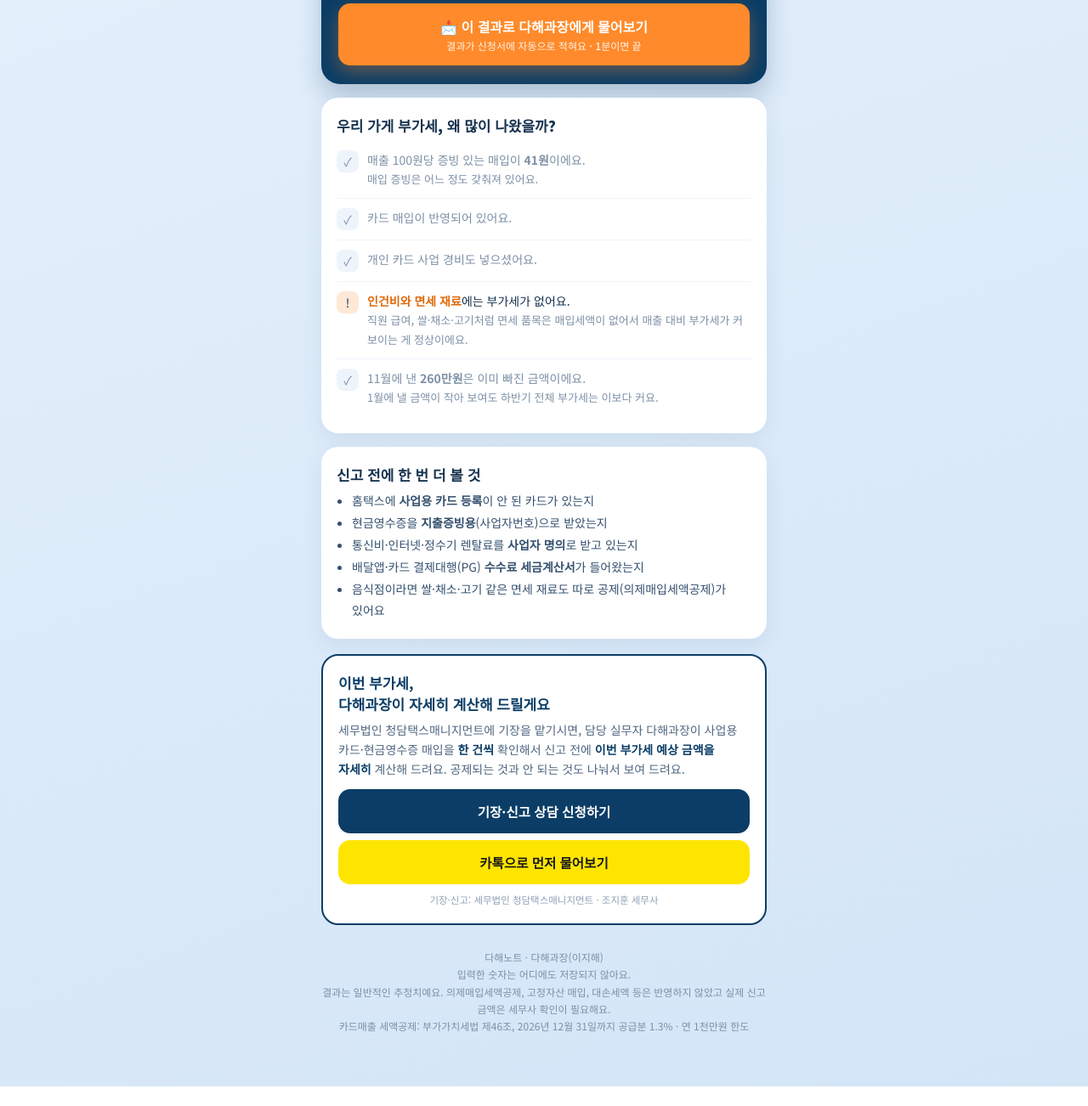
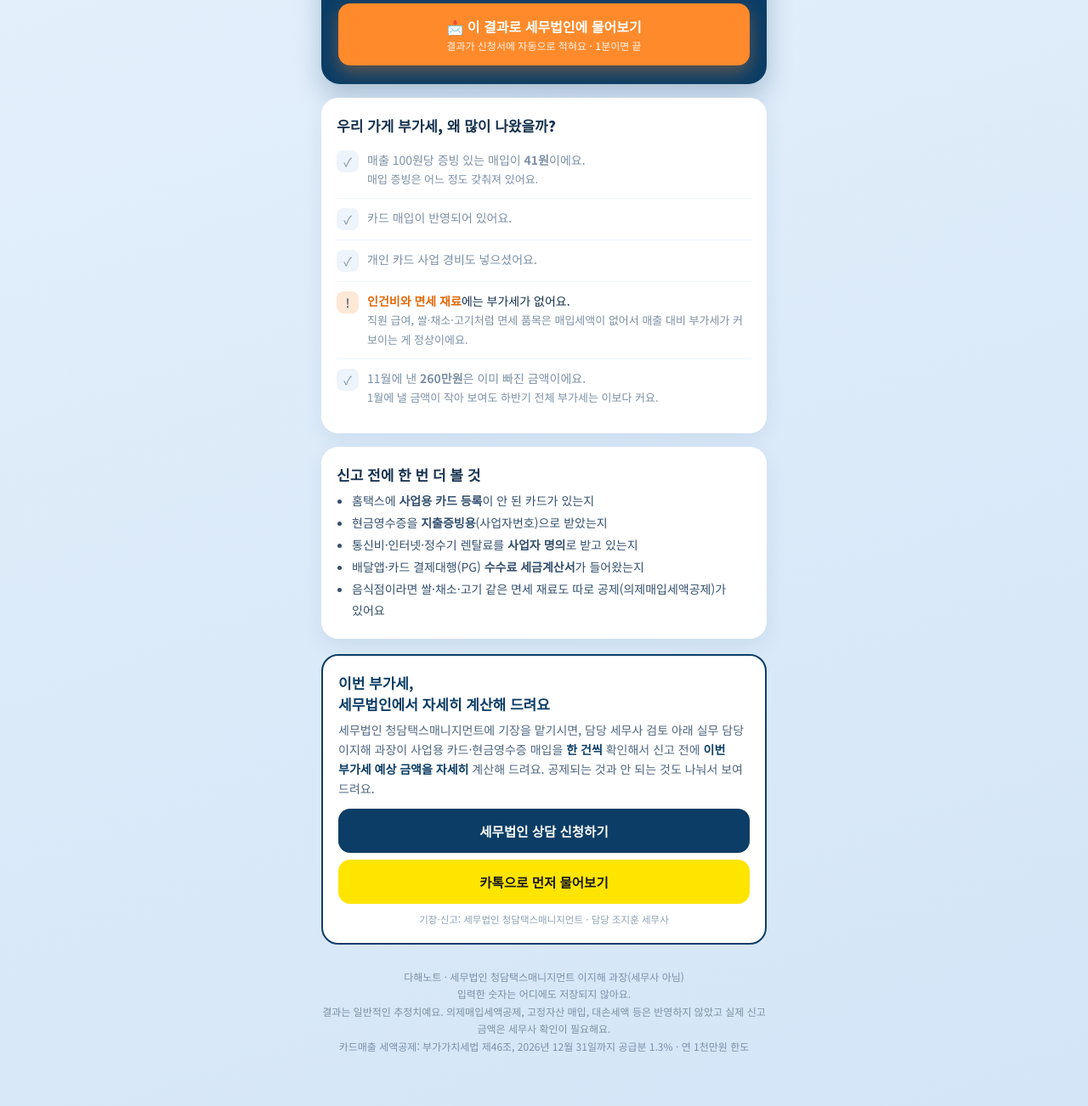
Before and after one commit to dahaenotebiz-cmyk/dahaenote, a plain HTML site: page tools/vat/index.html in a window 1280 px wide. Shown: the part 2698-4000 px from the top of the page at 85% size. Before the commit the page ends 3977 px from the top, so only its background shows below. Drawn offline with Linux system fonts and the light colour scheme.

Commit message:
소속·담당 세무사 표기 정리(tools/vat)

```diff
--- a/tools/vat/index.html
+++ b/tools/vat/index.html
@@ -197,7 +197,7 @@ details.help ul{margin:8px 0 2px 18px;font-size:13px;color:#4F6680;line-height:1
       <button class="b1" id="btnImg">결과 이미지 저장</button>
       <button class="b2" id="btnShare">카톡으로 보내기</button>
     </div>
-    <a id="consultBtn" class="consult" href="https://docs.google.com/forms/d/e/1FAIpQLSeA7ttgsoYLODeBgrKjZz6mYSFmJhpiciCo7N3n1YZT-D1X8w/viewform" target="_blank" rel="noopener">📩 이 결과로 다해과장에게 물어보기<small>결과가 신청서에 자동으로 적혀요 · 1분이면 끝</small></a>
+    <a id="consultBtn" class="consult" href="https://docs.google.com/forms/d/e/1FAIpQLSeA7ttgsoYLODeBgrKjZz6mYSFmJhpiciCo7N3n1YZT-D1X8w/viewform" target="_blank" rel="noopener">📩 이 결과로 세무법인에 물어보기<small>결과가 신청서에 자동으로 적혀요 · 1분이면 끝</small></a>
   </div>
 
   <div class="box why">
@@ -217,14 +217,14 @@ details.help ul{margin:8px 0 2px 18px;font-size:13px;color:#4F6680;line-height:1
   </div>
 
   <div class="cta">
-    <b>이번 부가세,<br>다해과장이 자세히 계산해 드릴게요</b>
-    <p>세무법인 청담택스매니지먼트에 기장을 맡기시면, 담당 실무자 다해과장이 사업용 카드·현금영수증 매입을 <b>한 건씩</b> 확인해서 신고 전에 <b>이번 부가세 예상 금액을 자세히</b> 계산해 드려요. 공제되는 것과 안 되는 것도 나눠서 보여 드려요.</p>
-    <a href="https://docs.google.com/forms/d/e/1FAIpQLSeA7ttgsoYLODeBgrKjZz6mYSFmJhpiciCo7N3n1YZT-D1X8w/viewform" target="_blank" rel="noopener">기장·신고 상담 신청하기</a>
+    <b>이번 부가세,<br>세무법인에서 자세히 계산해 드려요</b>
+    <p>세무법인 청담택스매니지먼트에 기장을 맡기시면, 담당 세무사 검토 아래 실무 담당 이지해 과장이 사업용 카드·현금영수증 매입을 <b>한 건씩</b> 확인해서 신고 전에 <b>이번 부가세 예상 금액을 자세히</b> 계산해 드려요. 공제되는 것과 안 되는 것도 나눠서 보여 드려요.</p>
+    <a href="https://docs.google.com/forms/d/e/1FAIpQLSeA7ttgsoYLODeBgrKjZz6mYSFmJhpiciCo7N3n1YZT-D1X8w/viewform" target="_blank" rel="noopener">세무법인 상담 신청하기</a>
     <a class="k" href="https://open.kakao.com/o/s9Iptnbf" target="_blank" rel="noopener">카톡으로 먼저 물어보기</a>
-    <div class="firm">기장·신고: 세무법인 청담택스매니지먼트 · 조지훈 세무사</div>
+    <div class="firm">기장·신고: 세무법인 청담택스매니지먼트 · 담당 조지훈 세무사</div>
   </div>
 
-  <div class="foot">다해노트 · 다해과장(이지해)<br>입력한 숫자는 어디에도 저장되지 않아요.<br>결과는 일반적인 추정치예요. 의제매입세액공제, 고정자산 매입, 대손세액 등은 반영하지 않았고 실제 신고 금액은 세무사 확인이 필요해요.<br>카드매출 세액공제: 부가가치세법 제46조, 2026년 12월 31일까지 공급분 1.3% · 연 1천만원 한도</div>
+  <div class="foot">다해노트 · 세무법인 청담택스매니지먼트 이지해 과장(세무사 아님)<br>입력한 숫자는 어디에도 저장되지 않아요.<br>결과는 일반적인 추정치예요. 의제매입세액공제, 고정자산 매입, 대손세액 등은 반영하지 않았고 실제 신고 금액은 세무사 확인이 필요해요.<br>카드매출 세액공제: 부가가치세법 제46조, 2026년 12월 31일까지 공급분 1.3% · 연 1천만원 한도</div>
 </div>
 <div class="toast" id="toast"></div>
 
```
